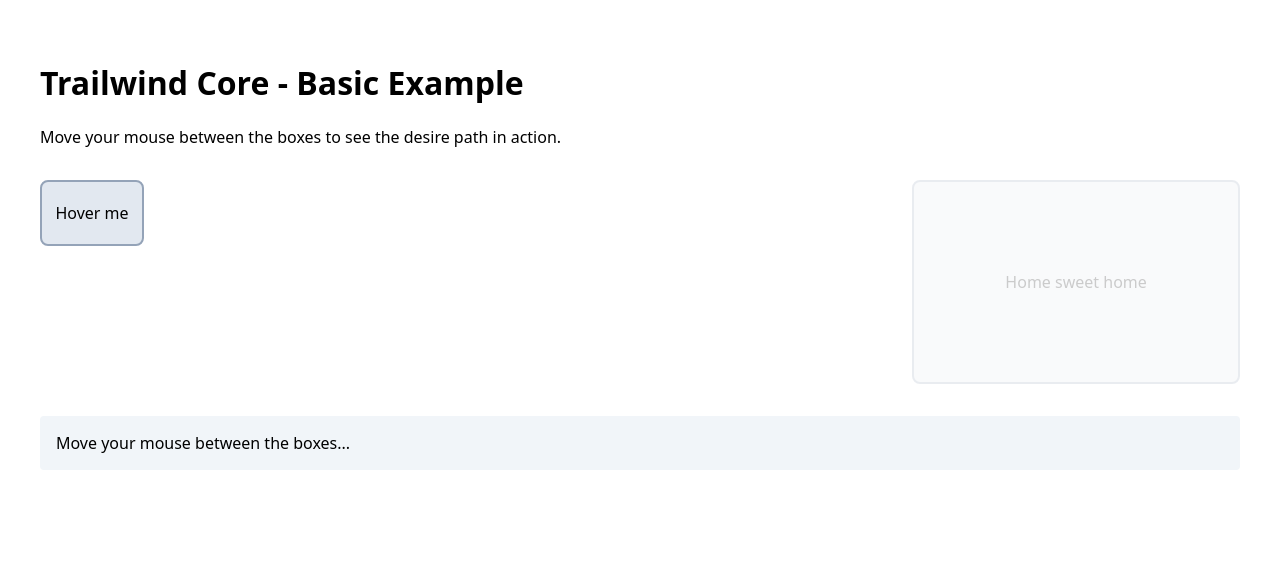
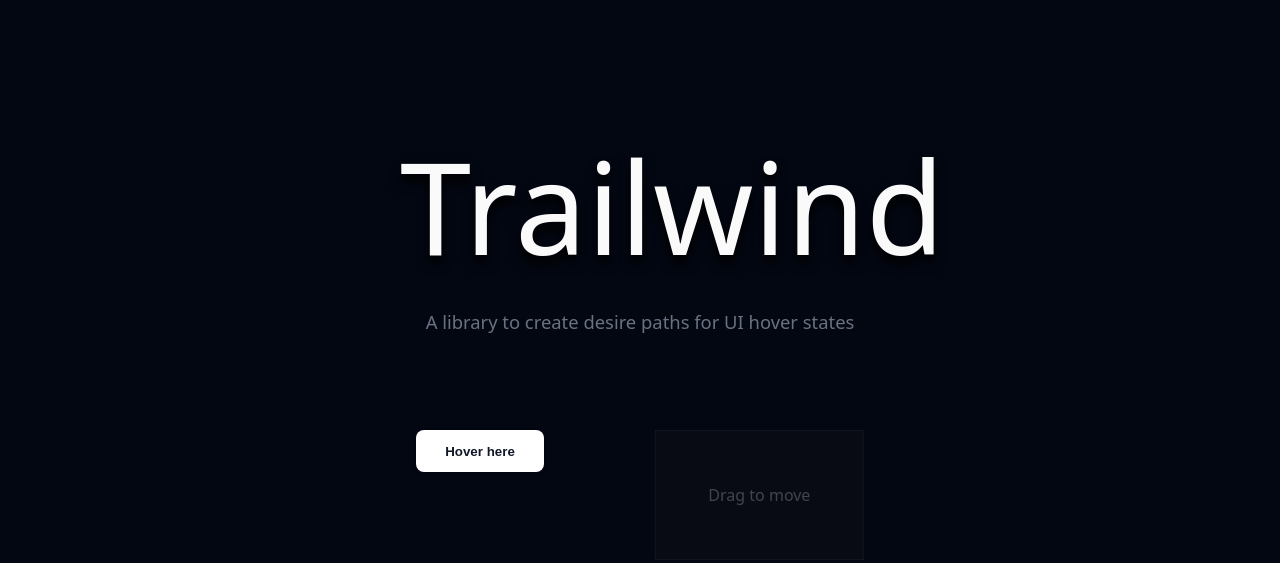
Before and after one commit to jhsi/tailight-core, a website built with Vite: page examples/basic/index.html in a window 1280 px wide. Built offline with nearby package versions, Linux system fonts and the light colour scheme.

Commit message:
improve example

```diff
--- a/examples/basic/index.html
+++ b/examples/basic/index.html
@@ -7,75 +7,133 @@
     <title>Trailwind Core - Basic Example</title>
     <style>
         body {
+            --box-size: 128px;
             font-family: system-ui, -apple-system, sans-serif;
-            padding: 2rem;
+            padding: 2rem 4rem;
+            background: oklch(13% 0.028 261.692);
+            color: #fafafa;
+            max-width: 480px;
+            margin: 0 auto;
+            text-align: center;
+        }
+
+        h1 {
+            font-weight: 400;
+            font-size: 8rem;
+            text-shadow: 0 8px 12px #000;
+            margin-bottom: 1rem;
         }
 
         .container {
             display: flex;
             gap: 2rem;
-            margin: 2rem 0;
-            gap: 1rem;
+            margin: 6rem 1rem;
         }
 
         .space-between {
             justify-content: space-between;
         }
 
-        .box {
-            --box-size: 100px;
+        .button {
             width: var(--box-size);
-            height: calc(var(--box-size) / 1.619);
-            background: #e2e8f0;
-            border: 2px solid #94a3b8;
+            height: calc(var(--box-size) / 3);
+            background: oklch(42.4% 0.199 265.638);
+            border: 1px solid oklch(37.9% 0.146 265.522);
             border-radius: 8px;
+            transition: all 0.12s;
+            cursor: pointer;
+            background-color: #FFFFFF;
+            border: 0;
+            border-radius: .5rem;
+            box-sizing: border-box;
+            color: #111827;
+            font-weight: 600;
+            line-height: 1.25rem;
+            padding: .75rem 1rem;
+            text-align: center;
+            text-decoration: none #D1D5DB solid;
+            text-decoration-thickness: auto;
+            box-shadow: 0 1px 3px 0 rgba(0, 0, 0, 0.1), 0 1px 2px 0 rgba(0, 0, 0, 0.06);
+            cursor: pointer;
+            user-select: none;
+            -webkit-user-select: none;
+            touch-action: manipulation;
+        }
+
+        .button:hover {
+            background-color: rgb(249, 250, 251);
+        }
+
+        .button:focus {
+            outline: 2px solid transparent;
+            outline-offset: 2px;
+        }
+
+        .button:focus-visible {
+            box-shadow: none;
+        }
+
+        .status {
+            /* margin-top: 1rem; */
+            /* padding: 1rem; */
+            /* background: oklch(20.5% 0 0); */
+            /* border-radius: 4px; */
+            transition: background-color 0.2s;
+            font-size: 1.15rem;
+            font-weight: 400;
+            color: oklch(55.1% 0.027 264.364);
+        }
+
+        .status[data-active="true"] {
+            /* background: oklch(92.5% 0.084 155.995); */
+            /* color: oklch(43.2% 0.095 166.913); */
+        }
+
+        .destination-container {
+            position: relative;
+        }
+
+        .destination {
+            --destination-inline-size: calc(var(--box-size) * 1.619);
+            --destination-block-size: calc(var(--box-size));
+            opacity: 0.25;
             display: flex;
             align-items: center;
             justify-content: center;
-            transition: all 0.2s;
-        }
-
-        .box:hover {
-            background: #cbd5e1;
-        }
-
-        .status {
-            margin-top: 1rem;
-            padding: 1rem;
-            background: #f1f5f9;
-            border-radius: 4px;
-            transition: background-color 0.2s;
-        }
-
-        .status[data-active="true"] {
-            background: #dcfce7;
+            transition: opacity 0.2s;
+            cursor: grab;
+            position: absolute;
+            width: var(--destination-inline-size);
+            height: var(--destination-block-size);
+            transform: translate(-100%, 0%);
+            background: oklch(20.5% 0 0);
+            border: 1px solid oklch(37.1% 0 0);
+            border-radius: 0;
         }
 
         /* Styles for the destination when the desire path is active */
         .destination:hover,
         .destination[data-active="true"] {
-            opacity: 1;
-        }
-
-        .destination {
-            opacity: 0.2;
-            transition: opacity 0.2s;
-            width: calc(var(--box-size) * 2 * 1.619);
-            height: calc(var(--box-size) * 2);
+            opacity: .9;
+            box-shadow: 0 0 24px oklch(20.5% 0 0);
+            border: 1px solid oklch(37.1% 0 0);
+            background: oklch(20.5% 0 0);
         }
     </style>
 </head>
 
 <body>
-    <h1>Trailwind Core - Basic Example</h1>
-    <p>Move your mouse between the boxes to see the desire path in action.</p>
+    <h1>Trailwind</h1>
+    <div id="status" class="status" data-active="false">A library to create desire paths for UI hover states
+    </div>
 
     <div class="container space-between">
-        <div id="source" class="box">Hover me</div>
-        <div id="destination" class="box destination" data-active="false">Home sweet home</div>
+        <button id="source" class="button">Hover here</button>
+        <div class="destination-container">
+            <div id="destination" class="destination" data-active="false">Drag to move</div>
+        </div>
     </div>
-
-    <div id="status" class="status" data-active="false">Move your mouse between the boxes...</div>
+    </div>
 
     <script type="module">
         import { createDesirePath } from '@trailwind-core';
@@ -83,6 +141,7 @@
         const source = document.getElementById('source');
         const destination = document.getElementById('destination');
         const status = document.getElementById('status');
+        const DEBUG = false;
 
         let desirePath = null;
         let isInDesirePath = false;
@@ -93,13 +152,12 @@
                 src: source,
                 dest: destination,
                 onPathEnter: () => {
-                    status.textContent = 'Mouse is in the desire path!';
                     status.dataset.active = 'true';
                     destination.dataset.active = 'true';
                 },
                 onPathLeave: () => {
+                    if (!isInDesirePath) return;
                     isInDesirePath = false;
-                    status.textContent = 'Move your mouse between the boxes...';
                     status.dataset.active = 'false';
                     destination.dataset.active = 'false';
                     desirePath?.destroy();
@@ -109,6 +167,46 @@
                 debug: true // Enable debug mode to see the polygon
             });
         });
+
+        // add click handlers to destination so it can be dragged & moved
+        let isDragging = false;
+        let startX, startY;
+        let initialLeft, initialTop;
+
+        destination.addEventListener('mousedown', (e) => {
+            e.preventDefault();
+            e.stopPropagation();
+            isDragging = true;
+            destination.style.cursor = 'grabbing';
+
+            // Get initial positions
+            startX = e.clientX;
+            startY = e.clientY;
+
+            // Get current transform values
+            const transform = new WebKitCSSMatrix(getComputedStyle(destination).transform);
+            initialLeft = transform.m41; // current X translation
+            initialTop = transform.m42;  // current Y translation
+        });
+
+        document.addEventListener('mousemove', (e) => {
+            if (!isDragging) return;
+            e.preventDefault();
+            e.stopPropagation();
+
+            const deltaX = e.clientX - startX;
+            const deltaY = e.clientY - startY;
+
+            // Use transform consistently
+            destination.style.transform = `translate(calc(${initialLeft + deltaX}px), calc(${initialTop + deltaY}px))`;
+        });
+
+        document.addEventListener('mouseup', (e) => {
+            if (!isDragging) return;
+            isDragging = false;
+            destination.style.cursor = 'grab';
+        });
+
     </script>
 </body>
 
```
